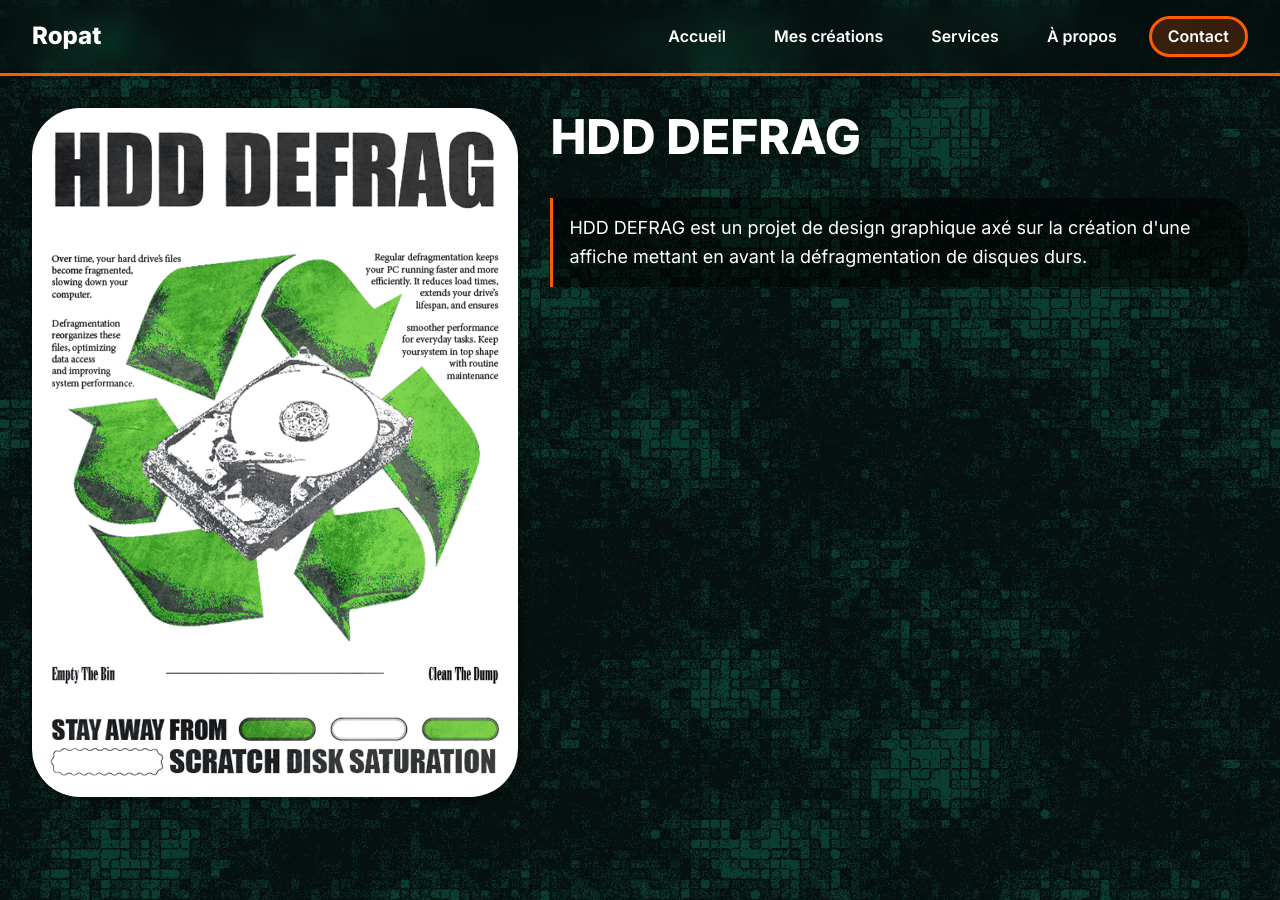
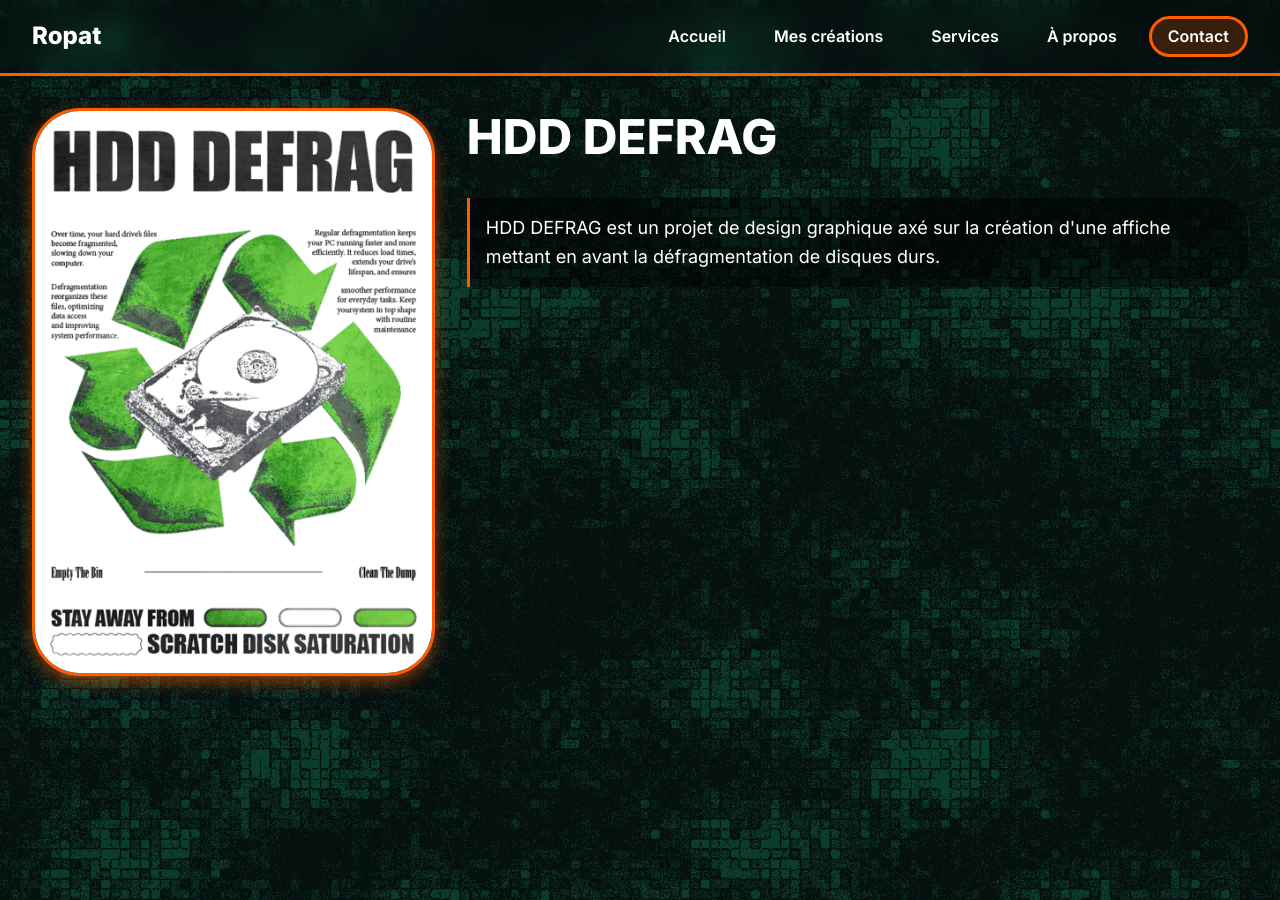
Before and after one commit to 7Nautilus/ropat-portfolio, a Jekyll site: the page built from fr/projects/hdd-defrag.html, in a window 1280 px wide and 900 px high. Built offline with Jekyll 4.4.1, drawn with Linux system fonts in a browser that asks for light colours.

Commit message:
test main display

```diff
--- a/fr/projects/hdd-defrag.html
+++ b/fr/projects/hdd-defrag.html
@@ -14,7 +14,13 @@ og_image: "https://ropat.art/assets/images/projects/hdd-defrag-poster.png"
 <!-- Main Content -->
 <main class="hero">
   <section class="hero-project">
-    <img src="/assets/images/projects/hdd-defrag-poster.png" class="hero-image" alt="Affiche HDD DEFRAG" width="1200" height="1600" loading="lazy">
+    <div class="hero-image-container">
+      <div class="project-gallery">
+        <div class="main-display">
+          <img src="/assets/images/projects/hdd-defrag-poster.png" id="main-image" alt="Affiche HDD DEFRAG" width="1200" height="1600" loading="lazy">
+        </div>
+      </div>
+    </div>
     <div class="hero-project-description">
       <h1 class="hero-title">HDD DEFRAG</h1>
       <div class="hero-text" id="project-description">
```
